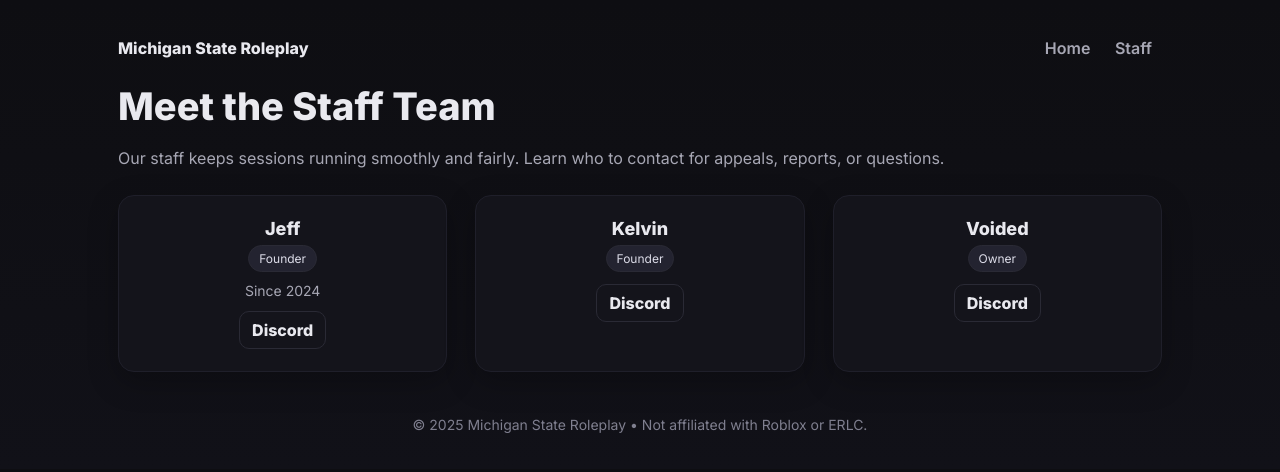
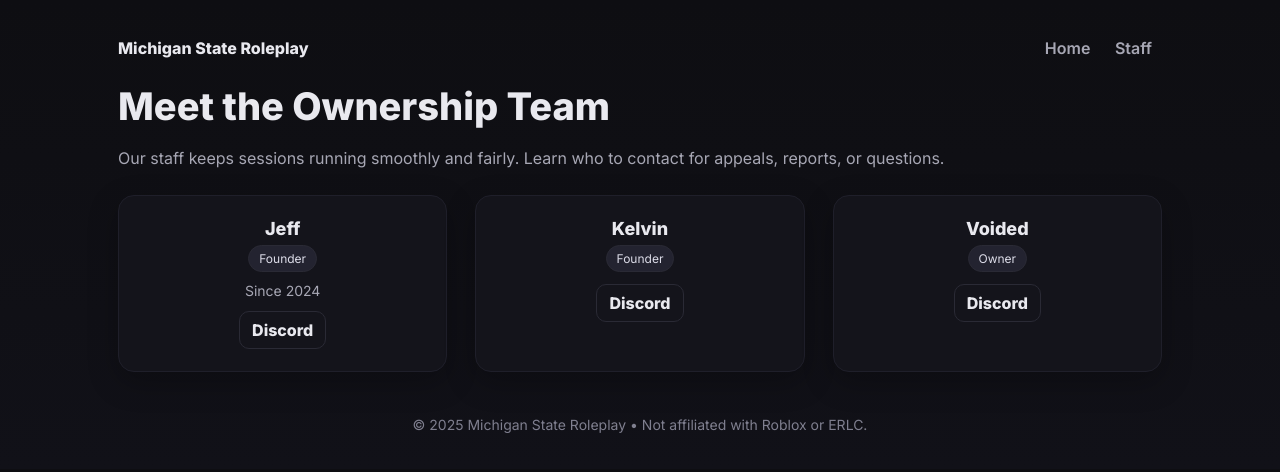
Before and after one commit to TypicalItalian1/Michigan-State-Roleplay, a plain HTML site: page staff.html in a window 1280 px wide. Drawn offline with Linux system fonts and the light colour scheme.

Commit message:
Update staff.html

```diff
--- a/staff.html
+++ b/staff.html
@@ -48,7 +48,7 @@
       </nav>
     </header>
 
-    <h1>Meet the Staff Team</h1>
+    <h1>Meet the Ownership Team</h1>
     <p>Our staff keeps sessions running smoothly and fairly. Learn who to contact for appeals, reports, or questions.</p>
 
     <div class="grid" id="team">
```
